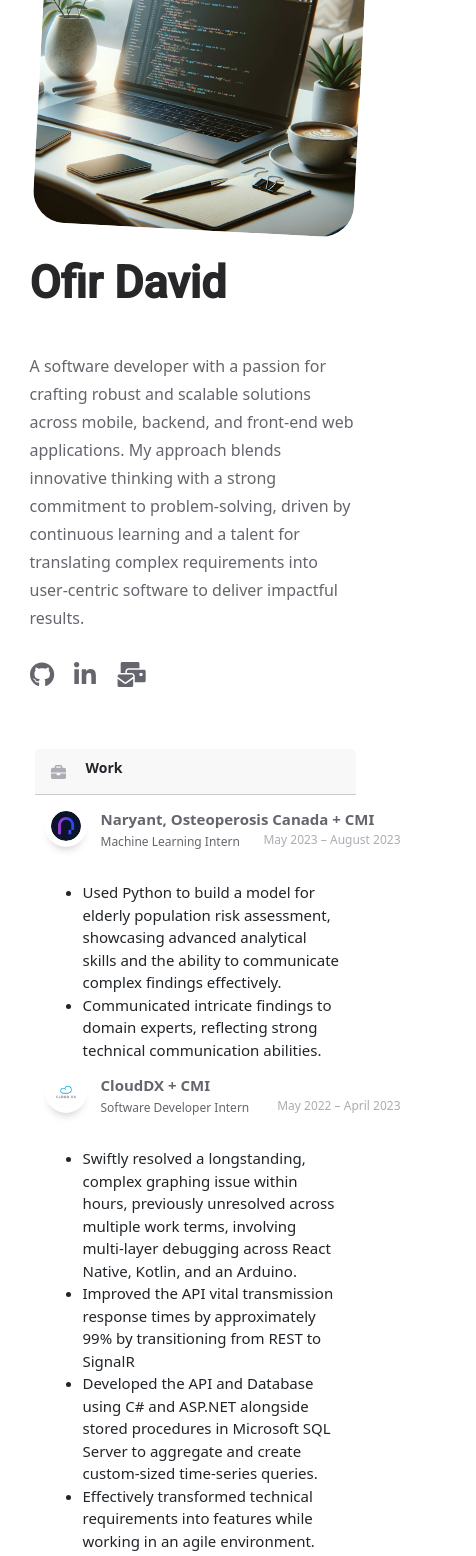
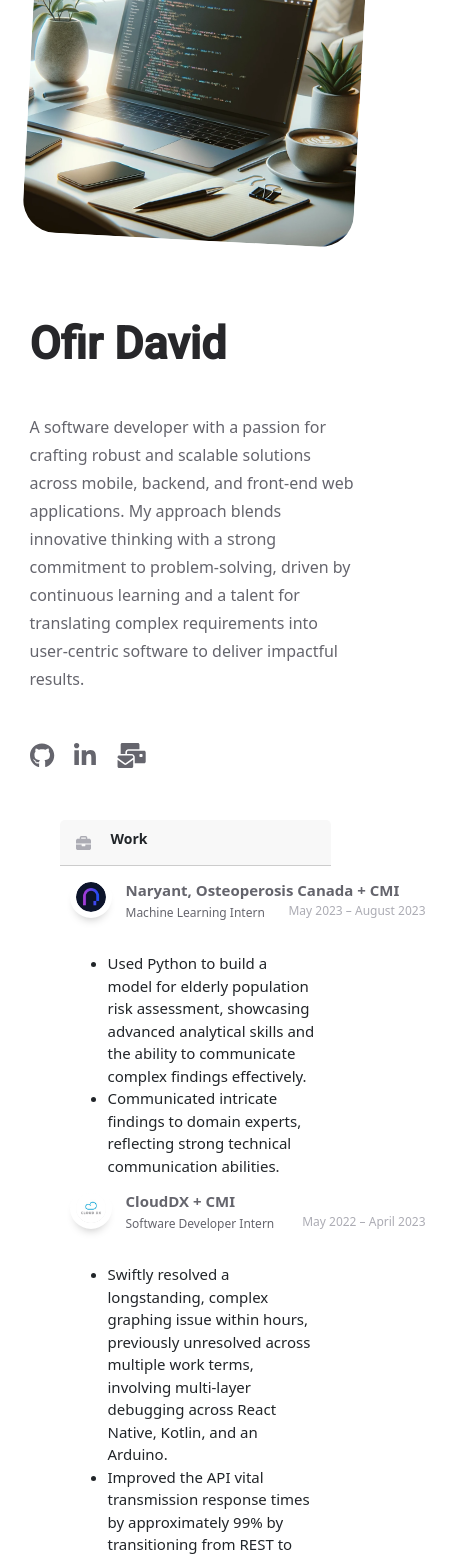
Before and after one commit to davidofir/davidofir.github.io, a React (Create React App) app: page / in a window 390 px wide. Shown: the part 432-1988 px from the top of the page, 476 px wide, since content can reach past the window. Built offline with nearby package versions, Linux system fonts and the light colour scheme.

Commit message:
fixed responsive layout

```diff
--- a/src/pages/styles/homepage.css
+++ b/src/pages/styles/homepage.css
@@ -100,7 +100,7 @@
 
     .homepage-first-area-left-side {
         display: flex;
-		flex-direction: column; /* Changed: set direction to column */
+        flex-direction: column;
         align-items: flex-start;
         width: 100%;
         order: 2;
@@ -115,6 +115,7 @@
     .homepage-subtitle {
         width: 100% !important;
         margin-top: 10px;
+        margin-bottom: 20px; /* Added margin-bottom for space */
         order: 3;
     }
 
@@ -124,27 +125,33 @@
     }
 
     .homepage-image-container {
+        width: 100%;
+        height: auto;
         padding-top: 50px;
         padding-bottom: 50px;
-		margin-left: 10px;
+        margin-left: auto;
+        margin-right: auto;
         order: 1;
+    }
+
+    .homepage-image-wrapper img {
+        width: 100%;
+        height: auto;
     }
 
     .homepage-after-title {
         flex-direction: column;
     }
 
-	.homepage-projects {
+    .homepage-projects,
+    .homepage-certifications,
+    .homepage-works {
         flex-basis: auto;
-	}
-
-	.homepage-certifications {
-		flex-basis: auto;
+        padding-top: 20px;
     }
 
     .homepage-works {
-		flex-basis: auto;
-		margin-left: -25px;
-		margin-right: -25px;
+        margin-left: 0;
+        margin-right: 0;
     }
 }
```
Lines whose indentation alone changed are shown as unchanged.
